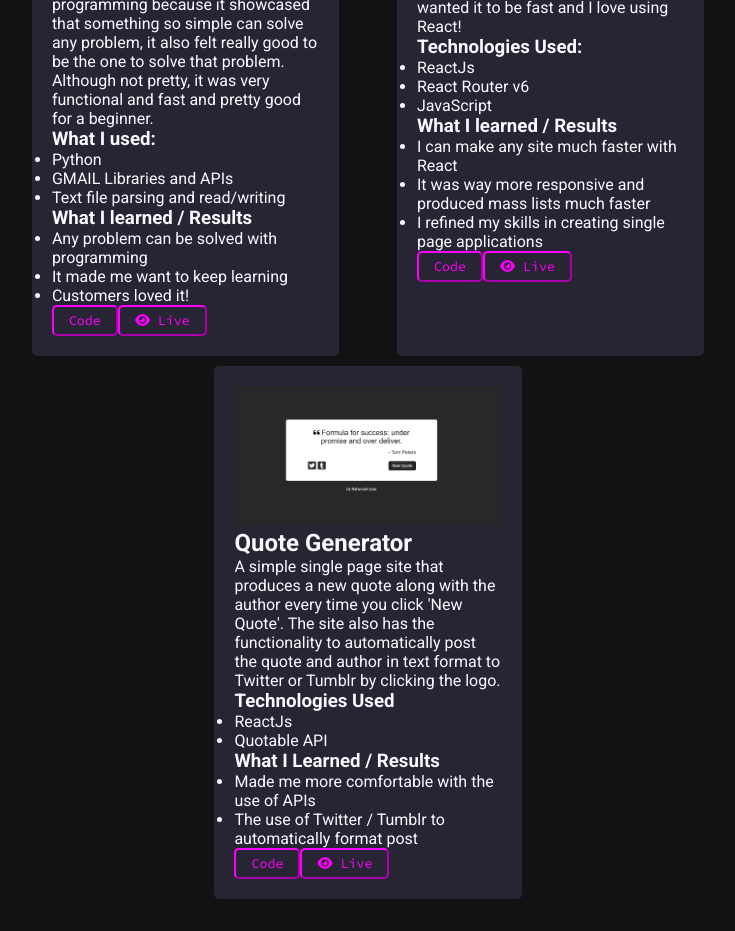
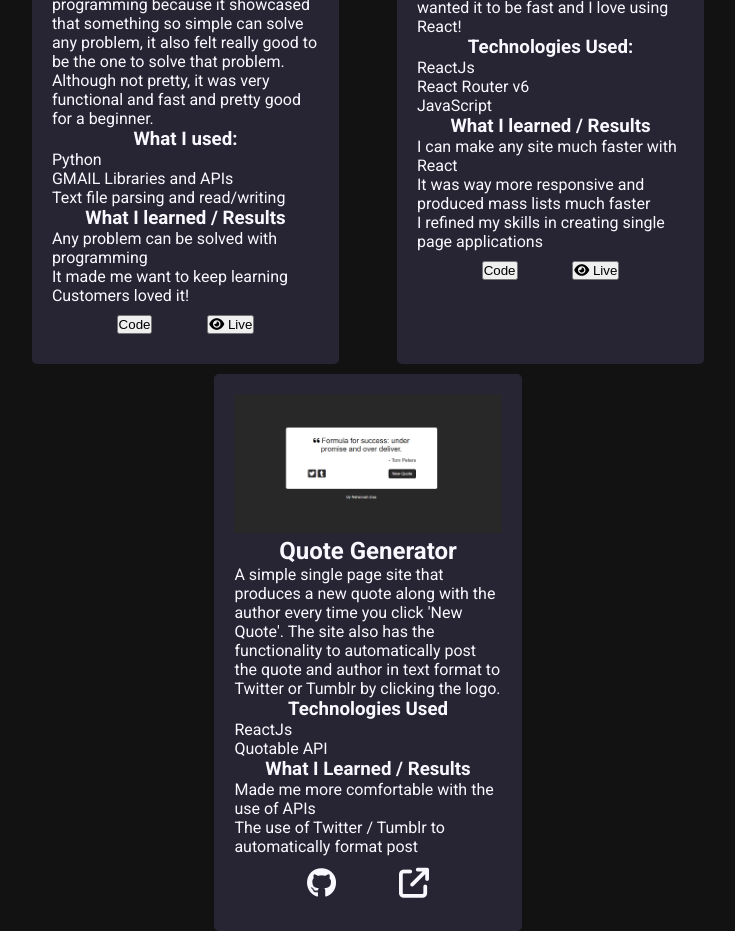
Before and after one commit to NehemiahDias/portfolio-site, a React (Create React App) app: page / in a window 1280 px wide. Shown: the part 1180-2111 px from the top of the page, without its empty margins (272-1007 px from the left). Before the commit the page ends 2079 px from the top, so only its background shows below. Built offline with nearby package versions, Linux system fonts and the light colour scheme.

Commit message:
add tester icons

```diff
--- a/src/components/projectsComponents/ProjectComponent.css
+++ b/src/components/projectsComponents/ProjectComponent.css
@@ -22,6 +22,27 @@
 .project-image img {
     width: 100%;
 }
+.project-buttons {
+    width: 100%;
+    padding: 10px;
+    display: flex;
+    justify-content: space-evenly;
+}
+.project-desc h3, .project-title {
+    text-align: center;
+}
+.project-desc ul {
+    list-style-type: none;
+}
+.project-buttons a {
+    color: #FAF8FF;
+    font-size: 30px;
+    transition: 0.2s ease-in-out;
+}
+.project-buttons a:hover {
+    color: #FF00FF;
+}
+/*
 .project-buttons button {
     padding: 5px 15px;
     background-color: transparent;
@@ -36,3 +57,4 @@
     color: #FAF8FF;
     background-color: #121212;
 }
+*/
--- a/src/components/projectsComponents/ProjectComponent.js
+++ b/src/components/projectsComponents/ProjectComponent.js
@@ -68,6 +68,7 @@ function ProjectComponent() {
                     <img src={quoteGen} alt='quote generator demo' />
                 </div>
 
+                <div className='project-desc'>
                     <h2 className="project-title">Quote Generator</h2>
                     <p>A simple single page site that produces a new quote along with the author every time you click 'New Quote'. The site also has the functionality to automatically post the quote and author in text format to Twitter or Tumblr by clicking the logo.</p>
                     <h3>Technologies Used</h3>
@@ -81,8 +82,9 @@ function ProjectComponent() {
                         <li>The use of Twitter / Tumblr to automatically format post</li>
                     </ul>
                     <div className="project-buttons">
-                    <button>Code</button>
-                    <button><i className="fa-solid fa-eye"></i> Live</button>
+                        <a href="https://www.google.com" target="_blank"><i class="fa-brands fa-github"></i></a>
+                        <a href="https://www.google.com" target="_blank"><i class="fa-solid fa-arrow-up-right-from-square"></i></a>
+                    </div>
                 </div>
             </div>
         </div>
```
Lines whose indentation alone changed are shown as unchanged.
